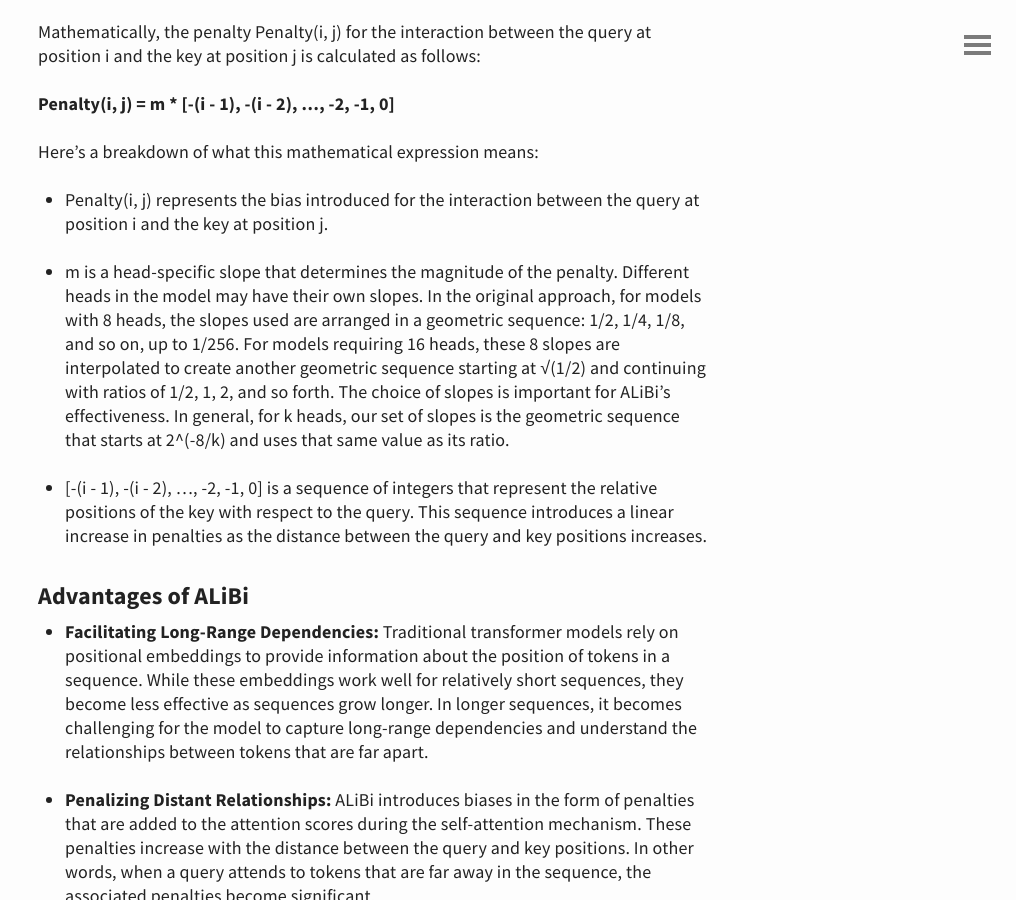
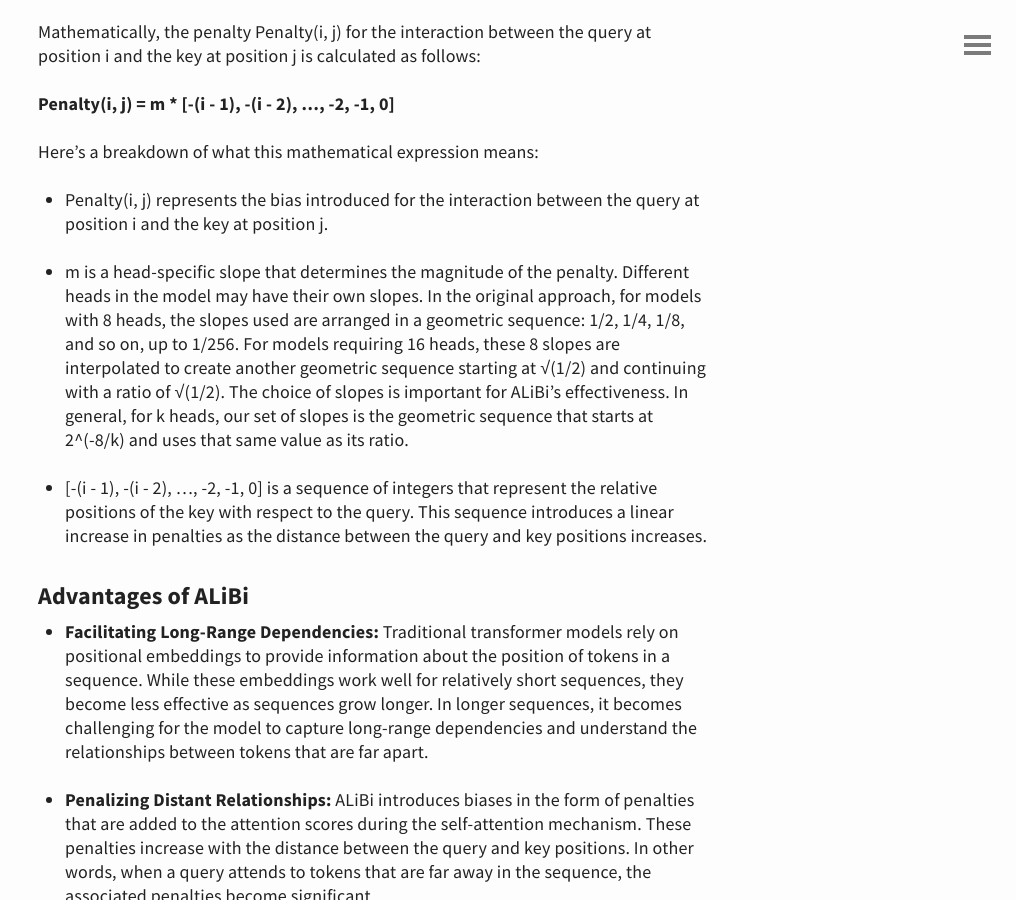
Before and after one commit to spraphul/blog, a Jekyll site: the page built from _posts/2023-09-18-alibi.md, in a window 1280 px wide and 900 px high, scrolled down 2823 px. Shown: the whole window, without its empty margins (264-1280 px from the left). Built offline with Jekyll 4.4.1, drawn with Linux system fonts in a browser that asks for light colours.

Commit message:
Update 2023-09-18-alibi.md

```diff
--- a/_posts/2023-09-18-alibi.md
+++ b/_posts/2023-09-18-alibi.md
@@ -43,7 +43,7 @@ Here's a breakdown of what this mathematical expression means:
 
 * Penalty(i, j) represents the bias introduced for the interaction between the query at position i and the key at position j.
 
-* m is a head-specific slope that determines the magnitude of the penalty. Different heads in the model may have their own slopes. In the original approach, for models with 8 heads, the slopes used are arranged in a geometric sequence: 1/2, 1/4, 1/8, and so on, up to 1/256. For models requiring 16 heads, these 8 slopes are interpolated to create another geometric sequence starting at √(1/2) and continuing with ratios of 1/2, 1, 2, and so forth. The choice of slopes is important for ALiBi's effectiveness. In general, for k heads, our set of slopes is the geometric sequence that starts at 2^(-8/k) and uses that same value as its ratio.
+* m is a head-specific slope that determines the magnitude of the penalty. Different heads in the model may have their own slopes. In the original approach, for models with 8 heads, the slopes used are arranged in a geometric sequence: 1/2, 1/4, 1/8, and so on, up to 1/256. For models requiring 16 heads, these 8 slopes are interpolated to create another geometric sequence starting at √(1/2) and continuing with a ratio of √(1/2). The choice of slopes is important for ALiBi's effectiveness. In general, for k heads, our set of slopes is the geometric sequence that starts at 2^(-8/k) and uses that same value as its ratio.
 
 
 * [-(i - 1), -(i - 2), ..., -2, -1, 0] is a sequence of integers that represent the relative positions of the key with respect to the query. This sequence introduces a linear increase in penalties as the distance between the query and key positions increases.
```
